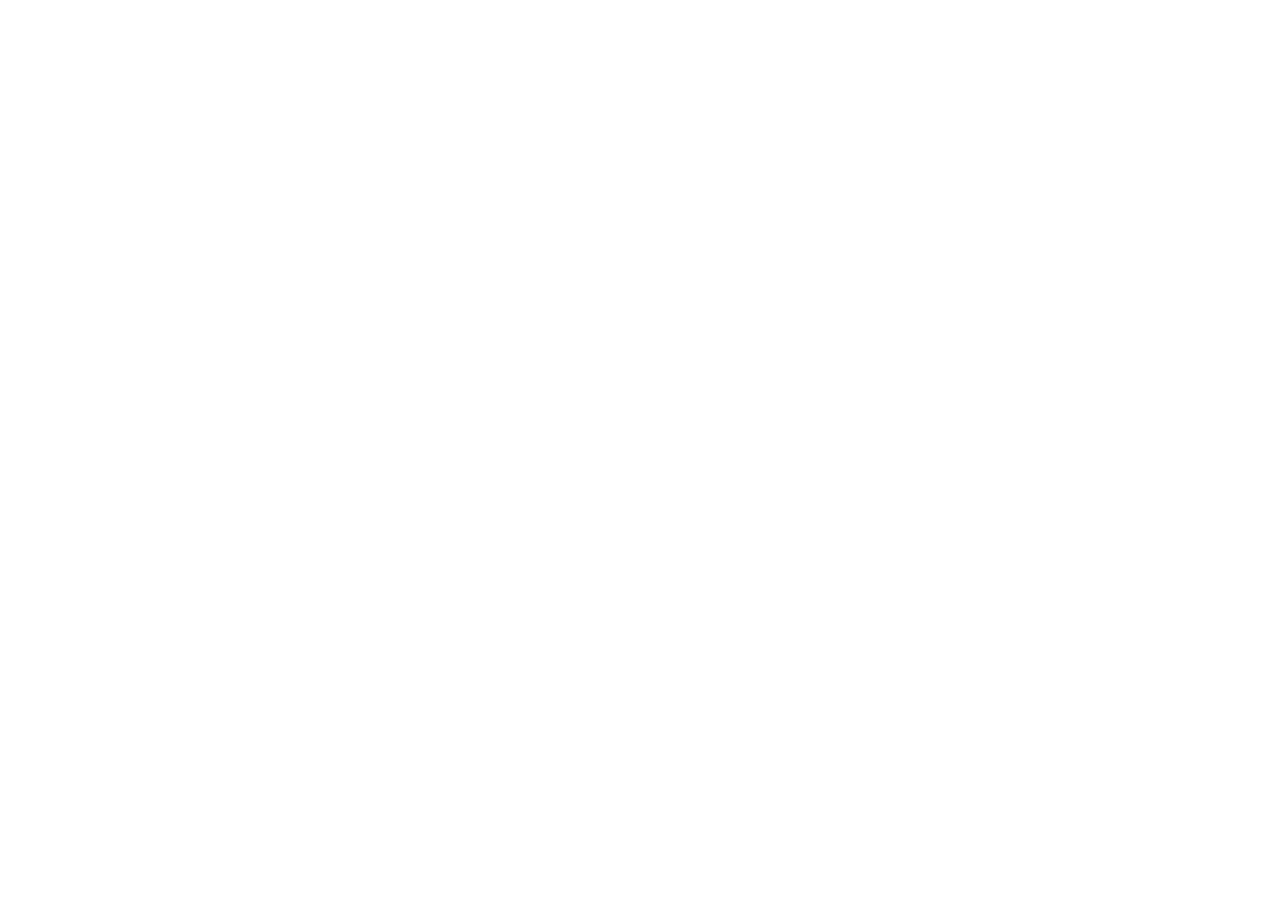
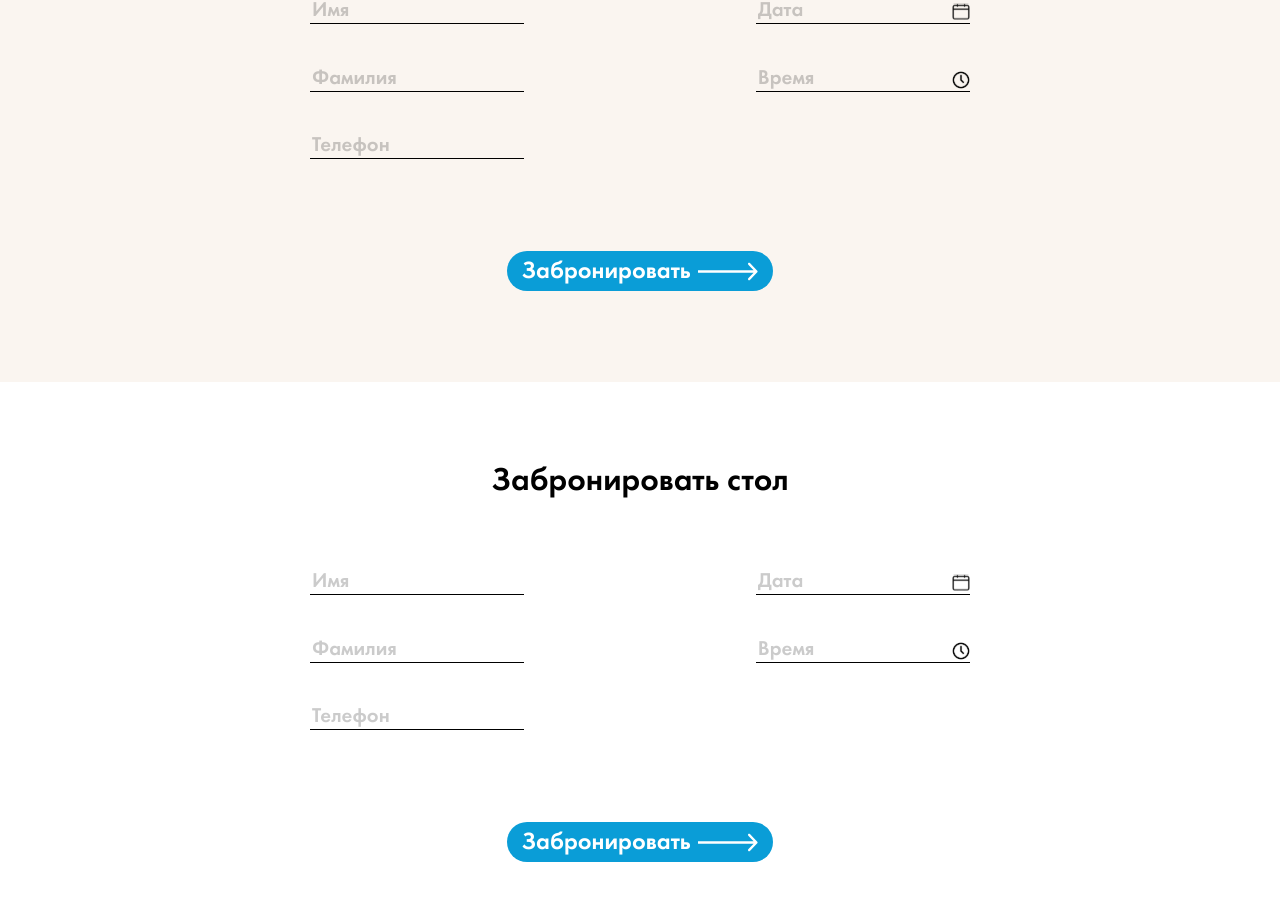
Before and after one commit to Ludmilaiv/approvecho, a React (Create React App) app in the folder restaurant-app/: page / in a window 1280 px wide. Shown: the part 949-1850 px from the top of the page. Before the commit the page ends 814 px from the top, so only its background shows below. Built offline with nearby package versions, Linux system fonts and the light colour scheme.

Commit message:
add component for booking

```diff
--- a/restaurant-app/package.json
+++ b/restaurant-app/package.json
@@ -10,6 +10,7 @@
     "@types/node": "^16.11.26",
     "@types/react": "^17.0.40",
     "@types/react-dom": "^17.0.13",
+    "classnames": "^2.3.1",
     "normalize.css": "^8.0.1",
     "react": "^17.0.2",
     "react-dom": "^17.0.2",
--- a/restaurant-app/src/App.tsx
+++ b/restaurant-app/src/App.tsx
@@ -1,10 +1,12 @@
 import React from 'react';
 import { Header } from './components/header';
+import { Main } from './components/main';
 
 function App () {
   return (
     <div className="App">
       <Header withBanner={true} />
+      <Main />
     </div>
   );
 }
--- a/restaurant-app/src/components/header/components/banner/style.sass
+++ b/restaurant-app/src/components/header/components/banner/style.sass
@@ -2,8 +2,8 @@
 @import '../../../../mixins'
 
 .banner
-  min-height: 40rem
-  padding-top: 2.8rem
+  min-height: 37rem
+  padding: 2.8rem 0
   background-image: url('./baner-bg.png')
   background-size: 80% auto
   background-repeat: no-repeat
@@ -41,7 +41,7 @@
       margin-right: auto
 
   &__btn-img
-    margin-left: 5px
+    margin-left: 7px
     width: 2.5em
 
   &__contacts
--- /dev/null
+++ b/restaurant-app/src/components/main/booking/index.tsx
@@ -0,0 +1,33 @@
+import React from 'react';
+import './style.sass';
+import classNames from 'classnames';
+
+type Props = {classMod?: string};
+
+export function Booking({ classMod = 'medium' } : Props) {
+  return (
+    <section className={classNames('booking', 'booking_' + classMod)}>
+      <form className="booking__form" action="#">
+        <fieldset>
+          <legend className="booking__form-title">Забронировать стол</legend>
+          <div className="booking__form-body">
+            <div className="booking__form-column">
+              <input className="booking__form-input" type="text" placeholder="Имя" required/>
+              <input className="booking__form-input" type="text" placeholder="Фамилия" required/>
+              <input className="booking__form-input" type="text" placeholder="Телефон" required/>
+            </div>
+            <div className="booking__form-column">
+              <input className="booking__form-input booking__form-input_date" id="date" type="text" placeholder="Дата" onFocus={(e) => {e.target.setAttribute('type', 'date');}} required/>
+              <label htmlFor="date" className="booking__form-label"></label>
+              <input className="booking__form-input booking__form-input_time" type="text" id="time" placeholder="Время" onFocus={(e) => {e.target.setAttribute('type', 'time');}} required/>
+              <label htmlFor="time" className="booking__form-label"></label>
+            </div>
+          </div>
+          <button type="submit" className="booking__btn ui-button ui-button-light">Забронировать
+            <img className="booking__btn-img" src="img/arrow.svg" />
+          </button>
+        </fieldset>
+      </form>
+    </section>
+  );
+}
--- /dev/null
+++ b/restaurant-app/src/components/main/booking/style.sass
@@ -0,0 +1,88 @@
+@import '../../../variables'
+@import '../../../mixins'
+
+.booking
+  padding: 4.4em 20px
+
+  &_medium
+    background-color: $bg-color-medium
+
+  &_light
+    background-color: $bg-color-light
+
+  &__form-title
+    text-align: center
+    font-size: 1.82em
+    margin-bottom: 3.5rem
+
+  &__form-body
+    margin: auto
+    width: 100%
+    max-width: 660px
+    display: flex
+    justify-content: space-between
+    +_979
+      max-width: 500px
+    +_600
+      flex-direction: column
+      align-items: center
+
+  &__form-column
+    width: 11.9rem
+    display: flex
+    flex-direction: column
+    +_600
+      width: 60%
+    +_480
+      width: 70%
+    +_350
+      width: 80%
+
+  &__form-input
+    background: none
+    border: none
+    border-bottom: 1px solid $base-color
+    margin-bottom: 2.27rem
+    font-size: 1.156em
+    &::placeholder
+      color: $base-color
+      opacity: 0.2
+
+  &__form-label
+    position: relative
+    top: -3.4rem
+    width: 100%
+
+  &__form-input_date[type="text"]+.booking__form-label
+    &::after
+      content: ""
+      background-image: url("img/date.svg")
+      width: 1em
+      height: 1em
+      background-size: contain
+      background-repeat: no-repeat
+      position: absolute
+      z-index: 1
+      top: 0
+      right: 0
+
+  &__form-input_time[type="text"]+.booking__form-label
+    &::after
+      content: ""
+      background-image: url("img/clock.svg")
+      width: 1em
+      height: 1em
+      background-size: contain
+      background-repeat: no-repeat
+      position: absolute
+      z-index: 1
+      top: 0
+      right: 0
+
+  &__btn
+    margin: 2.84rem auto 0 auto
+    font-size: 1.35em
+
+  &__btn-img
+    margin-left: 7px
+    width: 2.5em
--- /dev/null
+++ b/restaurant-app/src/components/main/index.tsx
@@ -0,0 +1,11 @@
+import React from 'react';
+import { Booking } from './booking';
+
+export function Main() {
+  return (
+    <div>
+      <Booking />
+      <Booking classMod="light"/>
+    </div>
+  );
+}
--- a/restaurant-app/src/index.sass
+++ b/restaurant-app/src/index.sass
@@ -8,6 +8,11 @@
   padding: 0
   margin: 0
   font-size: inherit
+
+fieldset
+  border: none
+  padding: none
+  margin: none
 
 html
   font-size: 18px
--- a/restaurant-app/src/variables.sass
+++ b/restaurant-app/src/variables.sass
@@ -1 +1,5 @@
 $base-color: #000
+
+$bg-color-light: #FFFFFF
+$bg-color-medium: #FAF5F0
+$bg-color-darck: #000000
```
Also changed, not shown: restaurant-app/src/components/main/booking/img/clock.svg (added), restaurant-app/src/components/main/booking/img/date.svg (added).
